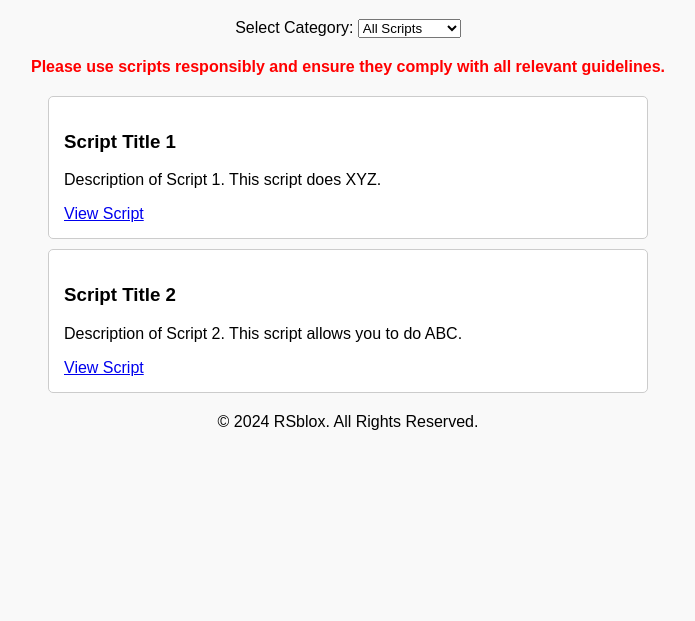
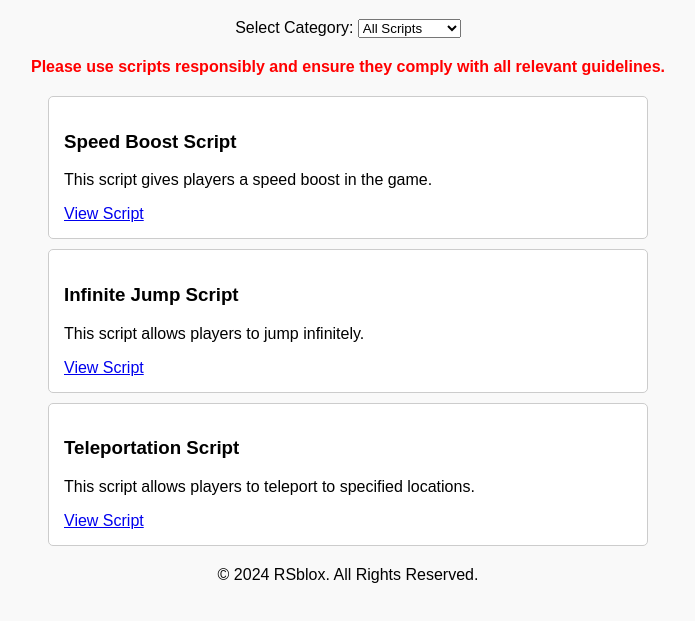
Before and after one commit to RenivyRBLX2/Random-website-code-by-ai, a plain HTML site: page index.html in a window 1280 px wide. Shown: the part 81-702 px from the top of the page, without its empty margins (292-987 px from the left). Drawn offline with Linux system fonts and the light colour scheme.

Commit message:
Update index.html

```diff
--- a/index.html
+++ b/index.html
@@ -65,15 +65,21 @@
 
 <div class="script-list">
     <div class="script">
-        <h3>Script Title 1</h3>
-        <p>Description of Script 1. This script does XYZ.</p>
-        <a href="https://rscripts.net/path/to/script1" target="_blank">View Script</a>
+        <h3>Speed Boost Script</h3>
+        <p>This script gives players a speed boost in the game.</p>
+        <a href="https://www.roblox.com/library/123456789/Speed-Boost-Script" target="_blank">View Script</a>
     </div>
 
     <div class="script">
-        <h3>Script Title 2</h3>
-        <p>Description of Script 2. This script allows you to do ABC.</p>
-        <a href="https://rscripts.net/path/to/script2" target="_blank">View Script</a>
+        <h3>Infinite Jump Script</h3>
+        <p>This script allows players to jump infinitely.</p>
+        <a href="https://www.roblox.com/library/987654321/Infinite-Jump-Script" target="_blank">View Script</a>
+    </div>
+
+    <div class="script">
+        <h3>Teleportation Script</h3>
+        <p>This script allows players to teleport to specified locations.</p>
+        <a href="https://www.roblox.com/library/1122334455/Teleportation-Script" target="_blank">View Script</a>
     </div>
 
     <!-- Add more scripts as needed -->
```
